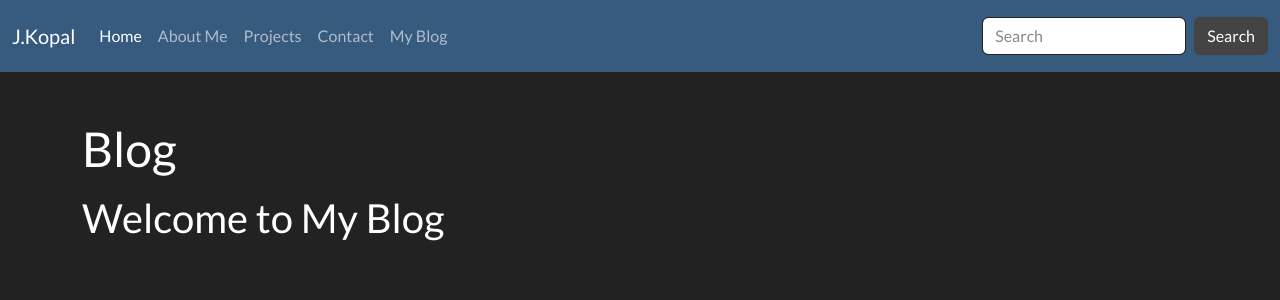
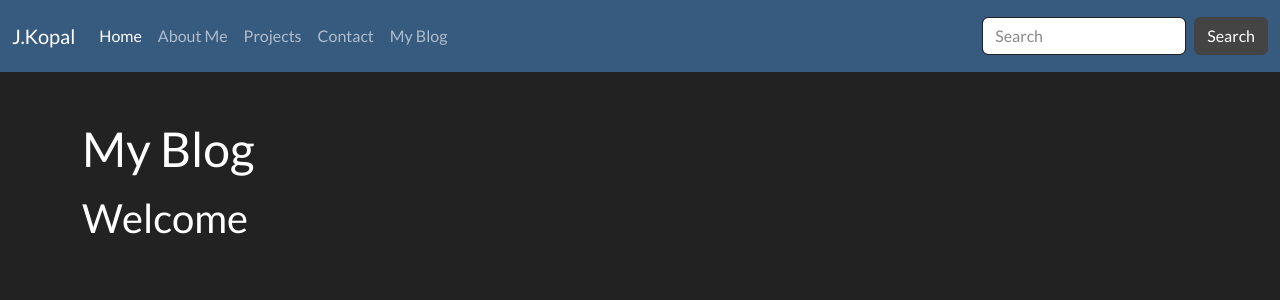
Before and after one commit to JKopal101/jkopal101.github.io, a Jekyll site: the page built from blog.md, in a window 1280 px wide. Shown: the top 300 px of the page. Built offline with Jekyll 4.4.1, drawn with Linux system fonts in a browser that asks for light colours.

Commit message:
Update blog.md

```diff
--- a/blog.md
+++ b/blog.md
@@ -1,8 +1,8 @@
 ---
 layout: post
-title: Blog
+title: My Blog
 permalink: /blog/
 ---
 
 
-## Welcome to My Blog
+## Welcome
```
